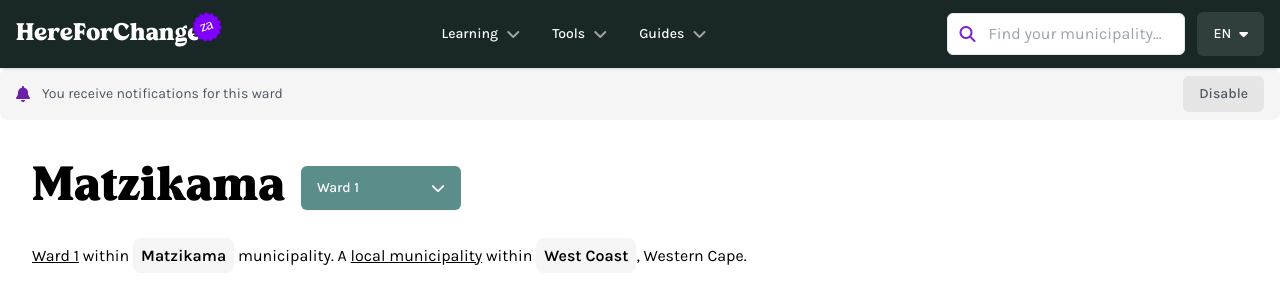
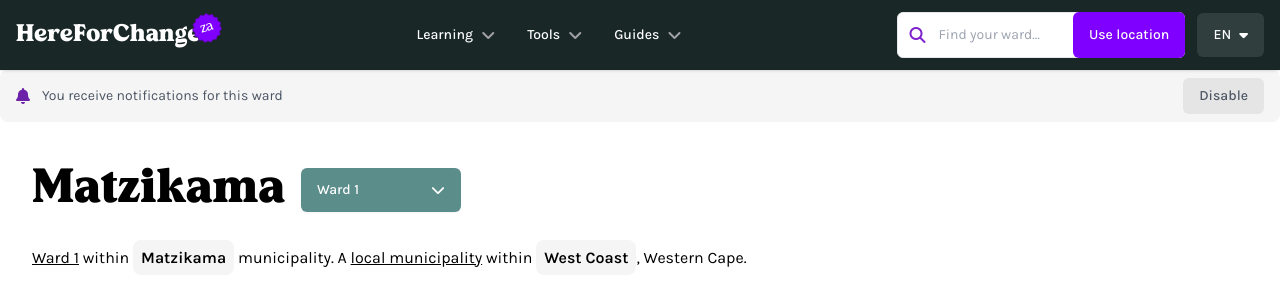
Before and after one commit to OpenUpSA/here-for-change, a Django app: page /municipalities/1/wards/wc011-ward-1/ in a window 1280 px wide. Shown: the top 305 px of the page. Run offline with Django 3.2, Linux system fonts and the light colour scheme; data comes from the database, SQL or seed files in the repository; some libraries are stand-ins or nearby versions.

Commit message:
title reflect location and button in search bar

```diff
--- a/here_for_change/municipalities/templates/municipalities/toc_summary.html
+++ b/here_for_change/municipalities/templates/municipalities/toc_summary.html
@@ -1315,12 +1315,12 @@
     <p class="benfritz text-[22.5px]">
       Office of the Deputy Mayor
     </p>
-    <div
+    <!-- <div
       class="hidden h-[50px] w-[167px] cursor-pointer gap-2 rounded-md bg-neutral-200 p-4 px-2 font-medium hover:bg-neutral-300 md:flex md:items-center"
     >
       <span class="whitespace-nowrap text-sm"> See all information </span>
       <i class="fa-solid fa-arrow-right text-xl"></i>
-    </div>
+    </div> -->
   </div>
   <div
     class="mt-6 flex flex-col gap-3 pb-6 md:mt-8 lg:flex-row lg:items-center"
--- a/here_for_change/municipalities/templates/municipalities/ward_detail.html
+++ b/here_for_change/municipalities/templates/municipalities/ward_detail.html
@@ -1,5 +1,6 @@
 {% extends "base.html" %}
 {% load static %}
+{% block title %}{{ward}} - {{ ward.municipality.name }} - Here For Change{% endblock %}
 {% block content %}
 {% include "./ward_notification.html" %}
     <section>
--- a/here_for_change/static/css/output.css
+++ b/here_for_change/static/css/output.css
@@ -966,6 +962,10 @@ video {
 
 .w-20 {
   width: 5rem;
+}
+
+.w-72 {
+  width: 18rem;
 }
 
 .min-w-\[40px\] {
@@ -1727,9 +1696,19 @@ video {
   box-shadow: var(--tw-ring-offset-shadow), var(--tw-ring-shadow), var(--tw-shadow, 0 0 #0000);
 }
 
+.ring-2 {
+  --tw-ring-offset-shadow: var(--tw-ring-inset) 0 0 0 var(--tw-ring-offset-width) var(--tw-ring-offset-color);
+  --tw-ring-shadow: var(--tw-ring-inset) 0 0 0 calc(2px + var(--tw-ring-offset-width)) var(--tw-ring-color);
+  box-shadow: var(--tw-ring-offset-shadow), var(--tw-ring-shadow), var(--tw-shadow, 0 0 #0000);
+}
+
 .ring-black {
   --tw-ring-opacity: 1;
   --tw-ring-color: rgb(0 0 0 / var(--tw-ring-opacity));
+}
+
+.ring-transparent {
+  --tw-ring-color: transparent;
 }
 
 .ring-opacity-5 {
@@ -1742,12 +1721,22 @@ video {
   transition-duration: 150ms;
 }
 
+.transition-\[background-color\] {
+  transition-property: background-color;
+  transition-timing-function: cubic-bezier(0.4, 0, 0.2, 1);
+  transition-duration: 150ms;
+}
+
 .duration-\[400ms\] {
   transition-duration: 400ms;
 }
 
 .duration-300 {
   transition-duration: 300ms;
+}
+
+.duration-200 {
+  transition-duration: 200ms;
 }
 
 .ease-in-out {
--- a/here_for_change/templates/base.html
+++ b/here_for_change/templates/base.html
@@ -77,7 +77,7 @@
     {% endif %}
 
     <nav class="shadow bg-hfc-green-900 relative z-20">
-      <div class="px-4 md:px-8 xl:px-4 max-w-screen-xl mx-auto md:flex justify-between">
+      <div class="px-4 md:px-8 xl:px-4 max-w-screen-xl mx-auto flex justify-between">
         <div class="py-3 flex items-center justify-between z-20">
           <div>
             <a class="text-lg benfritz text-white lg:text-2xl relative" href="/">
@@ -127,16 +127,17 @@
         <div
           class="hidden md:flex md:items-center md:justify-between py-3 gap-3 z-20"
         >
-          <div class="relative">
+          <div class="relative flex items-center">
             <span class="absolute inset-y-0 left-0 flex items-center pl-3">
               <i class="fa-solid fa-magnifying-glass text-purple-700"></i>
             </span>
 
             <input
               type="text"
-              class="w-full py-2 pl-10 pr-4 text-gray-700 bg-white border rounded-md focus:border-blue-400 focus:outline-none focus:ring focus:ring-opacity-40 focus:ring-blue-300"
-              placeholder="Find your municipality..."
+              class="w-72 py-3 pl-10 pr-4 text-gray-700 bg-white text-sm border rounded-md focus:border-blue-400 focus:outline-none ring-1 ring-transparent focus:ring-opacity-40 focus:ring-blue-300 hover:ring-purple-800"
+              placeholder="Find your ward..."
             />
+            <button class="absolute inset-y-0 right-0 text-sm px-4 py-3 rounded-md text-white whitespace-nowrap text-center font-medium bg-[#7f00ff] transition-[background-color] duration-200 ease hover:bg-[#4b0097]">Use location</button>
           </div>
           <!-- Dropdown below-->
           <div class="relative inline-block text-left" x-data="{open: false}">
@@ -211,11 +212,16 @@
             </div>
           </div>
           <!-- End of dropdown -->
+
+
+
+
+        </div>
         <!-- Mobile menu button -->
-          <div class="flex lg:hidden">
+        <div class="flex lg:hidden -ml-32">
           <button
             type="button"
-              class="text-gray-500 hover:text-gray-600 focus:outline-none focus:text-gray-600"
+            class="text-white focus:outline-none"
             aria-label="toggle menu"
           >
             <svg viewBox="0 0 24 24" class="w-6 h-6 fill-current">
@@ -226,7 +232,8 @@
             </svg>
           </button>
         </div>
-        </div>
+
+
       </div>
     </nav>
     <div id="" class="hidden lg:block nav-tray py-7  absolute w-full top-[-50%] left-0 right-0 bg-hfc-green-900 z-10 border-t border-[#ffffff12]">
```
Also changed, not shown: other parts of here_for_change/static/css/output.css (+57 -72 lines), here_for_change/static/assets/dot.svg (added). Lines whose indentation alone changed are shown as unchanged.
